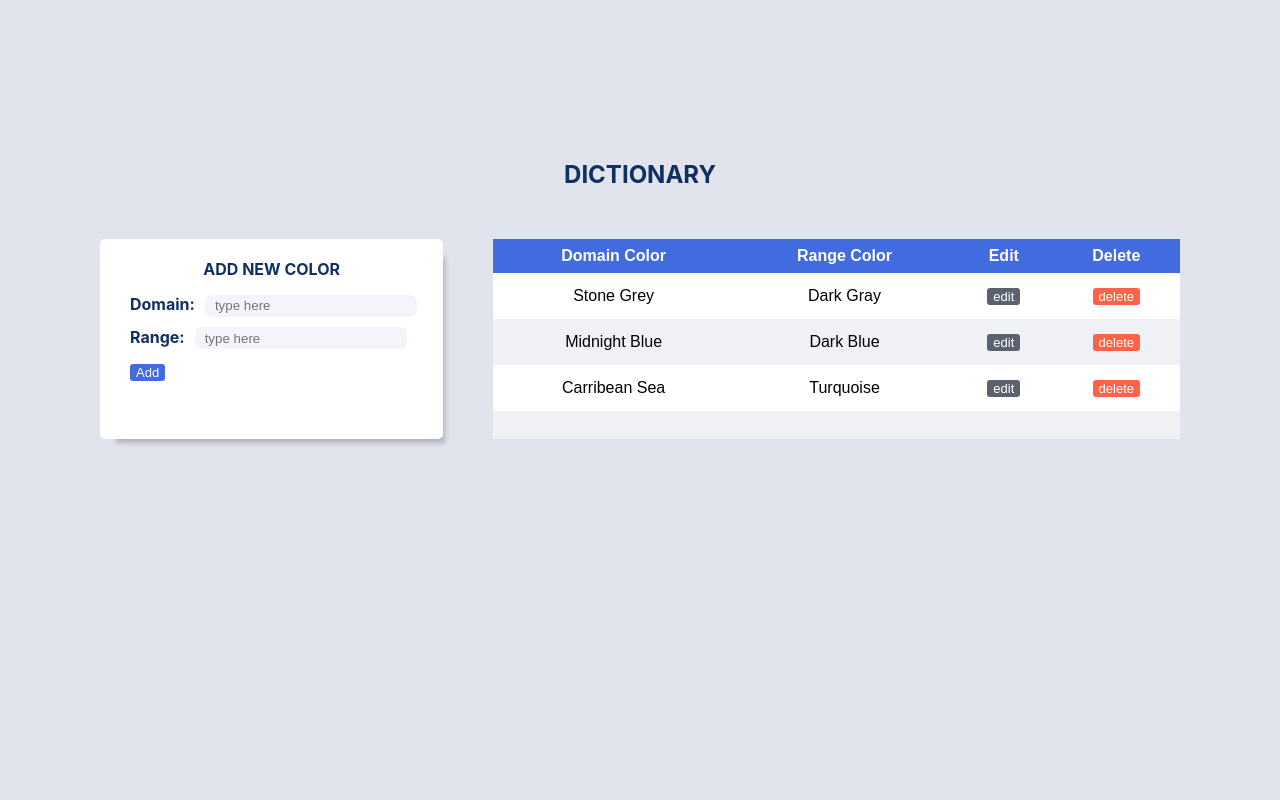
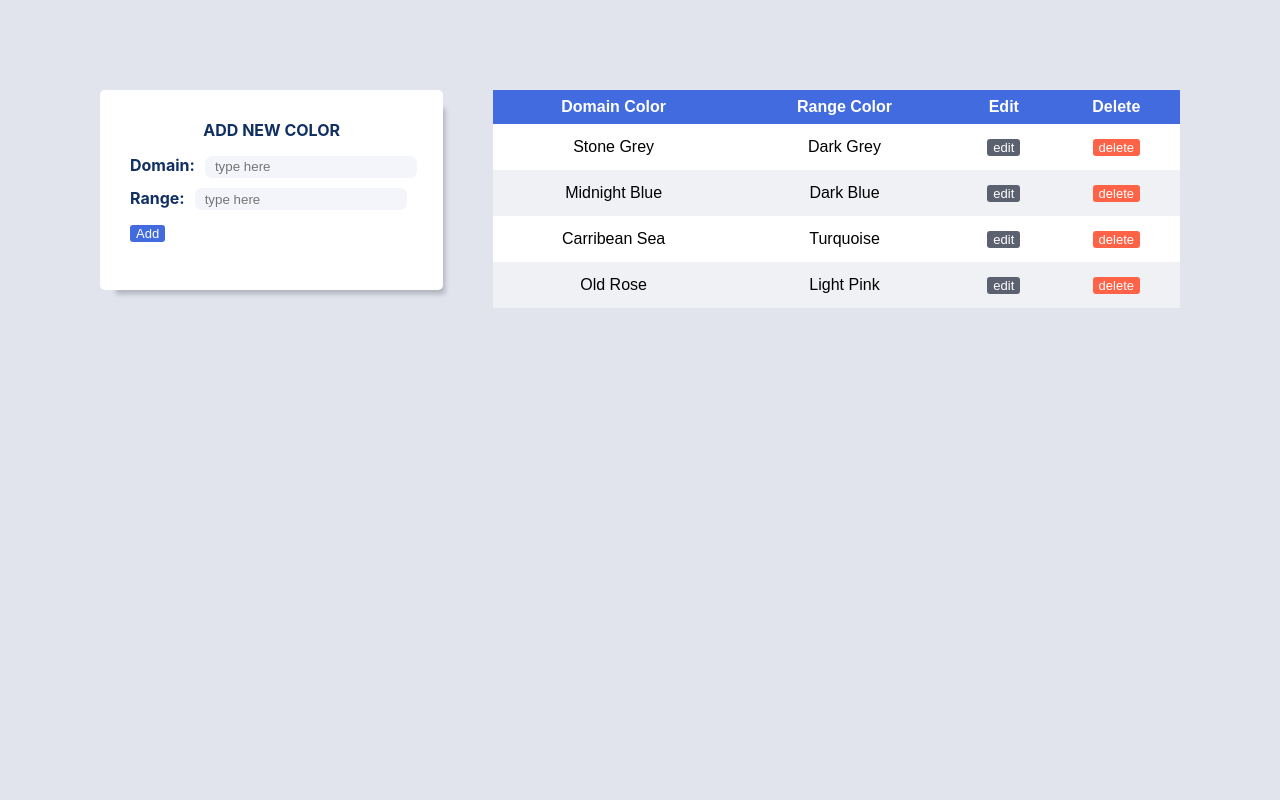
Before and after one commit to maemeier/crud-color, a React (Create React App) app: page / in a window 1280 px wide. Shown: the top 800 px of the page. Built offline with nearby package versions, Linux system fonts and the light colour scheme.

Commit message:
test function , reorganize app.js

```diff
--- a/src/App.js
+++ b/src/App.js
@@ -1,129 +1,14 @@
 import React, { Component } from "react";
-import ProductItem from "./components/productItem";
-import Addproduct from "./components/addProduct";
+import ColorLists from "./components/colorLists";
+import Footer from "./components/footer";
 import "./style.css";
 
-// create data
-const colorLists = [
-  { id: 1, domainColor: "Stone Grey", rangeColor: "Dark Gray" },
-  { id: 2, domainColor: "Midnight Blue", rangeColor: "Dark Blue" },
-  { id: 3, domainColor: "Carribean Sea", rangeColor: "Turquoise" }
-];
-
-// check color function
-
 class App extends Component {
-  state = {
-    colorLists: []
-  };
-
-  // store data in localStorage
-  componentDidMount() {
-    const colorListFromStorage = localStorage.getItem("colorLists");
-
-    if (colorListFromStorage) {
-      this.setState({
-        colorLists: JSON.parse(colorListFromStorage)
-      });
-    } else {
-      this.setState({
-        colorLists
-      });
-    }
-  }
-  componentWillMount() {
-    const colorLists = this.state.colorLists;
-    ///this.setState({ products });
-  }
-
-  componentDidUpdate() {
-    localStorage.setItem("colorLists", JSON.stringify(this.state.colorLists));
-  }
-
-  handleAddColor = (domainColor, rangeColor) => {
-    const { colorLists } = this.state;
-
-    // check if name is nameIsAvailable
-    let nameIsAvailable = false;
-    colorLists.forEach(x => {
-      //avoid duplicate domain color and Fork
-      if (x.domainColor === domainColor) nameIsAvailable = true;
-      // Block cycle
-      if (x.domainColor === rangeColor) nameIsAvailable = true;
-      // Block Chains
-      if (x.rangeColor === domainColor) nameIsAvailable = true;
-    });
-
-    if (!nameIsAvailable) {
-      this.setState({
-        colorLists: [
-          ...this.state.colorLists,
-          {
-            domainColor,
-            rangeColor
-          }
-        ]
-      });
-    } else {
-      alert("The domain or range is already exsisted 😊");
-    }
-  };
-
-  handleEditSubmit = (domainColor, rangeColor, originalName) => {
-    const { colorLists } = this.state;
-    const updatedProducts = colorLists.map(colorList => {
-      if (colorList.domainColor === originalName) {
-        colorList.domainColor = domainColor;
-        colorList.rangeColor = rangeColor;
-      }
-      return colorList;
-    });
-    console.log(updatedProducts);
-
-    this.setState({ colorLists: updatedProducts });
-  };
-
-  handleDeleteColor = domainColor => {
-    const deleteProduct = this.state.colorLists.filter(colorList => {
-      return colorList.domainColor !== domainColor;
-    });
-    this.setState({ colorLists: deleteProduct });
-  };
-
   render() {
     return (
       <div>
-        <div className="wrapper">
-          <h2> Dictionary</h2>
-          <div className="container">
-            <Addproduct handleAddColor={this.handleAddColor} />
-            <div className="displayBox">
-              <table>
-                <thead>
-                  <th className="headerName">Domain Color</th>
-                  <th className="headerName">Range Color</th>
-
-                  <th className="headerName">Edit</th>
-                  <th className="headerName">Delete</th>
-                </thead>
-
-                {this.state.colorLists.map(colorList => {
-                  return (
-                    <tr>
-                      <ProductItem
-                        key={colorList.domainColor}
-                        domainColor={colorList.domainColor}
-                        rangeColor={colorList.rangeColor}
-                        handleDeleteColor={this.handleDeleteColor}
-                        handleEditSubmit={this.handleEditSubmit}
-                      />
-                    </tr>
-                  );
-                })}
-              </table>
-            </div>
-          </div>
-        </div>
+        <ColorLists />
+        <Footer />
       </div>
     );
   }
--- /dev/null
+++ b/src/components/colorLists.js
@@ -0,0 +1,134 @@
+import React, { Component } from "react";
+import ProductItem from "./productItem";
+import Addproduct from "./addProduct";
+
+import "../style.css";
+
+// create data
+const colorLists = [
+  { id: 1, domainColor: "Stone Grey", rangeColor: "Dark Grey" },
+  { id: 2, domainColor: "Midnight Blue", rangeColor: "Dark Blue" },
+  { id: 3, domainColor: "Carribean Sea", rangeColor: "Turquoise" },
+  { id: 4, domainColor: "Old Rose", rangeColor: "Light Pink" }
+];
+
+// check color function
+
+class App extends Component {
+  state = {
+    colorLists: []
+  };
+
+  // store data in localStorage
+  componentDidMount() {
+    const colorListFromStorage = localStorage.getItem("colorLists");
+
+    if (colorListFromStorage) {
+      this.setState({
+        colorLists: JSON.parse(colorListFromStorage)
+      });
+    } else {
+      this.setState({
+        colorLists
+      });
+    }
+  }
+  componentWillMount() {
+    const colorLists = this.state.colorLists;
+    // this.setState({ colorList });
+  }
+
+  componentDidUpdate() {
+    localStorage.setItem("colorLists", JSON.stringify(this.state.colorLists));
+  }
+
+  handleAddColor = (domainColor, rangeColor) => {
+    const { colorLists } = this.state;
+
+    // check if name is color already used
+    let nameIsAvailable = false;
+    colorLists.forEach(x => {
+      if (x.domainColor === domainColor) nameIsAvailable = true;
+      // Error Duplicate "This domain color is already added"
+      if (x.domainColor === rangeColor) nameIsAvailable = true;
+      // Error Fork "This domain color is already mactched with another range color"
+      if (x.rangeColor === domainColor) nameIsAvailable = true;
+      // Error Cycle ""
+      // Error Chain "This range color can't be used as domain color"
+    });
+
+    if (!nameIsAvailable) {
+      this.setState({
+        colorLists: [
+          ...this.state.colorLists,
+          {
+            domainColor,
+            rangeColor
+          }
+        ]
+      });
+    } else {
+      alert("The domain or range is already added 😊");
+    }
+  };
+
+  handleEditSubmit = (domainColor, rangeColor, originalName) => {
+    const { colorLists } = this.state;
+    const updatedProducts = colorLists.map(colorList => {
+      if (colorList.domainColor === originalName) {
+        colorList.domainColor = domainColor;
+        colorList.rangeColor = rangeColor;
+      }
+      return colorList;
+    });
+    console.log(updatedProducts);
+
+    this.setState({ colorLists: updatedProducts });
+  };
+
+  handleDeleteColor = domainColor => {
+    const deleteProduct = this.state.colorLists.filter(colorList => {
+      return colorList.domainColor !== domainColor;
+    });
+    this.setState({ colorLists: deleteProduct });
+  };
+
+  render() {
+    return (
+      <div>
+        <div className="wrapper">
+          <div className="container">
+            <Addproduct handleAddColor={this.handleAddColor} />
+            <div className="displayBox">
+              <table>
+                <thead>
+                  <th className="headerName">Domain Color</th>
+                  <th className="headerName">Range Color</th>
+
+                  <th className="headerName">Edit</th>
+                  <th className="headerName">Delete</th>
+                </thead>
+
+                {this.state.colorLists.map(colorList => {
+                  return (
+                    <tr>
+                      <ProductItem
+                        key={colorList.domainColor}
+                        domainColor={colorList.domainColor}
+                        rangeColor={colorList.rangeColor}
+                        colorLists={colorLists}
+                        handleDeleteColor={this.handleDeleteColor}
+                        handleEditSubmit={this.handleEditSubmit}
+                      />
+                    </tr>
+                  );
+                })}
+              </table>
+            </div>
+          </div>
+        </div>
+      </div>
+    );
+  }
+}
+export default App;
--- /dev/null
+++ b/src/components/footer.js
@@ -0,0 +1,10 @@
+import React, { Component } from "react";
+import "../style.css";
+
+class Footer extends Component {
+  render() {
+    return <div className="header"> Dictionary</div>;
+  }
+}
+
+export default Footer;
--- a/src/components/productItem.js
+++ b/src/components/productItem.js
@@ -4,6 +4,7 @@ import "../style.css";
 class ProductItem extends Component {
   state = {
     isUpdated: false,
+    colorLists: this.props.colorLists,
     domainColor: this.props.domainColor,
     rangeColor: this.props.rangeColor
   };
@@ -23,6 +24,30 @@ class ProductItem extends Component {
     rangeColor,
     originalName
   ) => {
+    const { colorLists } = this.state;
+
+    // check if name is color already used
+    let nameIsAvailable = false;
+    colorLists.forEach(x => {
+      if (x.domainColor === domainColor) nameIsAvailable = true;
+      if (x.domainColor === rangeColor) nameIsAvailable = true;
+      if (x.rangeColor === domainColor) nameIsAvailable = true;
+    });
+
+    if (!nameIsAvailable) {
+      this.setState({
+        colorLists: [
+          ...this.state.colorLists,
+          {
+            domainColor,
+            rangeColor
+          }
+        ]
+      });
+    } else {
+      alert("The domain or range is already added 😊");
+    }
+
     this.setState({ isUpdated: true });
   };
 
@@ -66,7 +91,9 @@ class ProductItem extends Component {
                 defaultValue={rangeColor}
                 required
                 value={this.state.rangeColor}
-                onChange={e => this.handleInputChange("color", e.target.value)}
+                onChange={e =>
+                  this.handleInputChange("rangeColor", e.target.value)
+                }
               />
             </td>
 
--- a/src/style.css
+++ b/src/style.css
@@ -11,7 +11,7 @@ body {
 h2 {
   position: relative;
   text-align: center;
-  margin-top: 100px;
+  margin-top: 130px;
   text-transform: uppercase;
   color: #102f63;
   padding-top: 60px;
@@ -20,7 +20,7 @@ h2 {
 .container {
   display: grid;
   grid-template-columns: 1fr 2fr;
-  margin-top: 50px;
+  margin-top: 90px;
 }
 
 .inputBox {
@@ -65,7 +65,7 @@ li {
 
 p {
   margin: auto;
-  padding-top: 20px;
+  padding-top: 30px;
   margin-bottom: 15px;
   text-align: center;
   font-weight: bold;
@@ -158,3 +158,9 @@ tr:nth-child(even) {
   font-size: 13px;
   border: none;
 }
+
+.header {
+  width: auto;
+  height: 70px;
+  background-color: #2e303a;
+}
```
